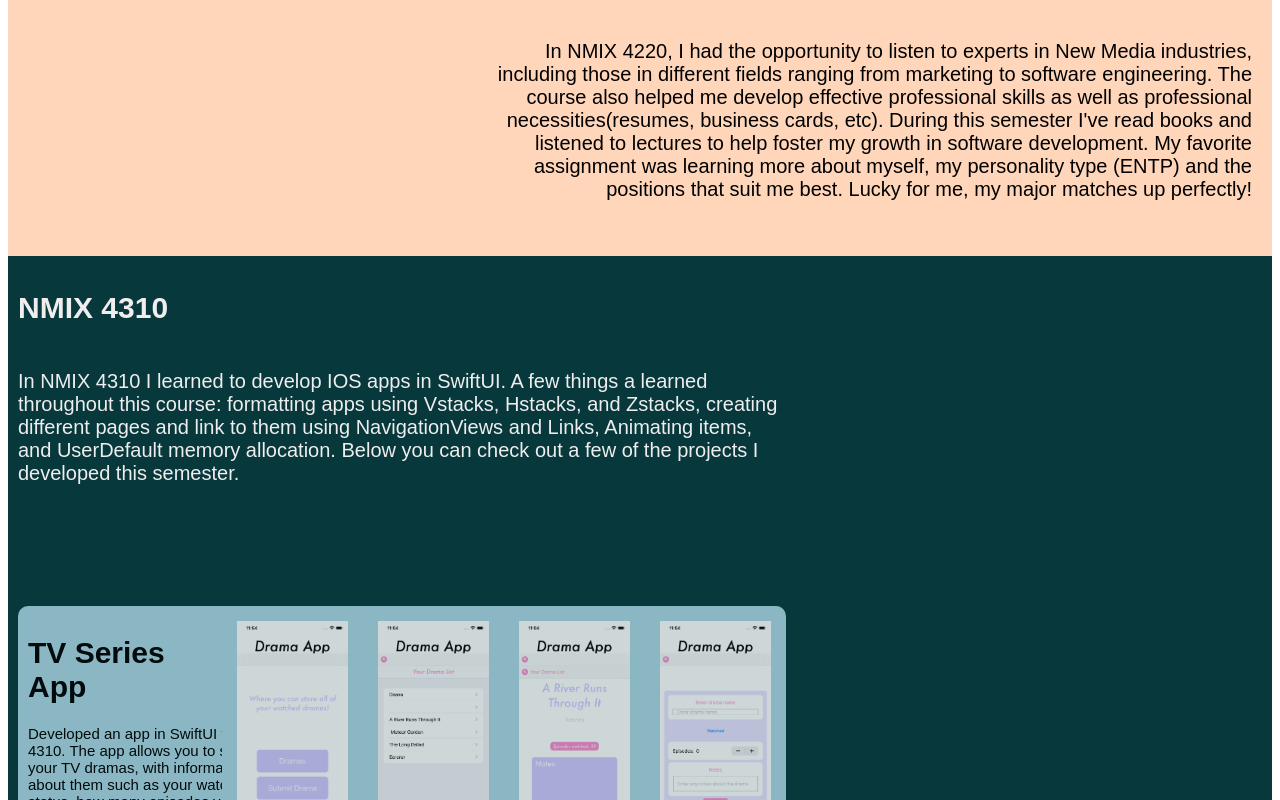
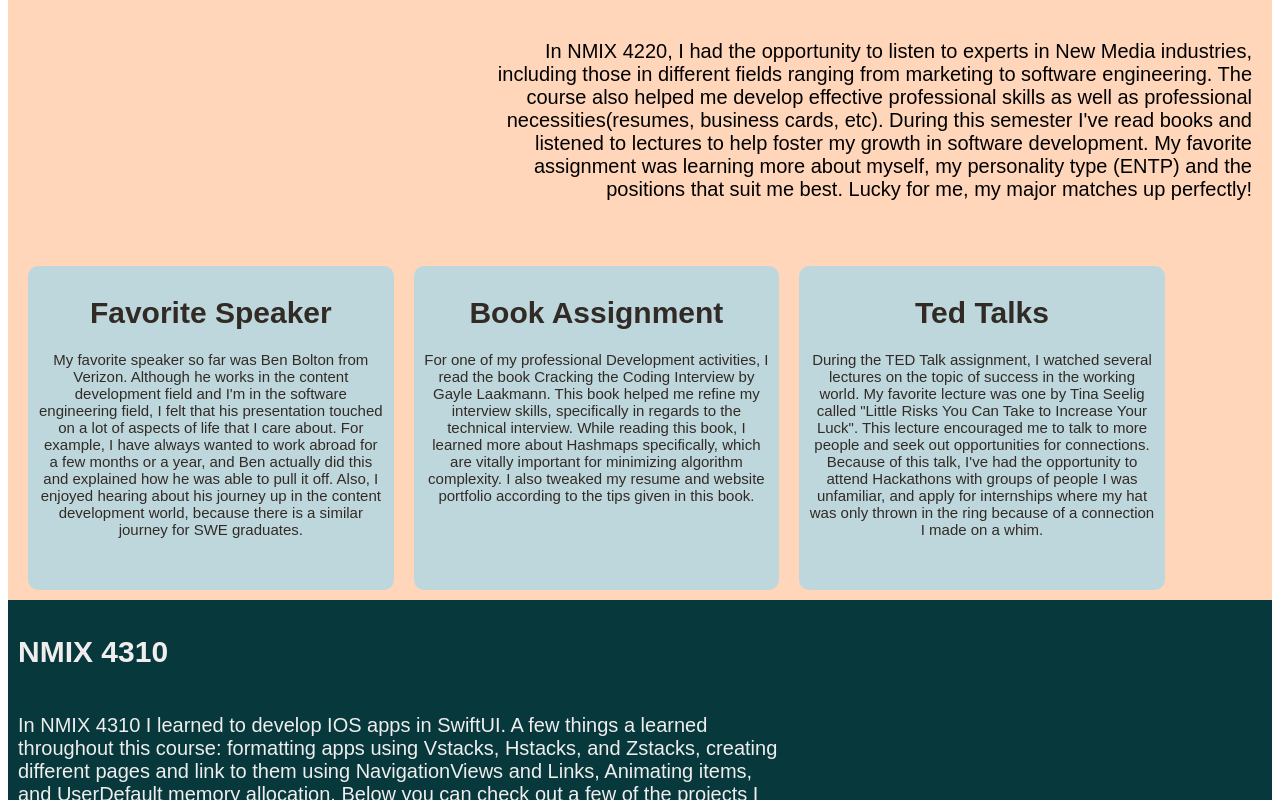
Before and after one commit to jordynful/jordynful.github.io, a React (Create React App) app: page /nmc in a window 1280 px wide. Shown: the part 555-1355 px from the top of the page. Built offline with nearby package versions, Linux system fonts and the light colour scheme; a web font is replaced by a local one.

Commit message:
added new media 4220 stuff

```diff
--- a/src/pages/Styles.css
+++ b/src/pages/Styles.css
@@ -118,7 +118,7 @@ float: left;
     background: #ffd6ba;
     overflow:auto;
     padding: 10px;
-    cursor: pointer;
+
 
 }
 
@@ -401,3 +401,62 @@ float: left;
         margin: 0em;
         width:20vw;
         }
+
+        .rop {
+            margin-top: 0em;
+            display: flex;
+            flex-direction: row;
+            align-items: center;
+        float:center;
+        align-self:center;
+
+
+        }
+
+        .proj2 {
+
+            display: flex;
+            float: center;
+            flex-direction: column;
+        background: #ADD8E6;
+            overflow: auto;
+            height: 50vh;
+            opacity: 0.8;
+            border-radius: 10px;
+            padding:10px;
+            width:27vw;
+            height:38vh;
+            text-align:center;
+            margin-right:10px;
+            margin-left:10px;
+            font-size:15px;
+
+
+
+        }
+
+        .desc3 {
+            padding: 0%;
+            top:0em;
+            margin: 0em;
+            font-size:15px;
+
+            }
+
+            .front1 {
+                font-size: 20px;
+                /* display: flex; */
+                flex-direction:column;
+                margin-top: 0vh;
+                /* left: 50%; */
+                width: 0.2rem calc((60vw - 1000px) / 2);
+                /* height: 40vh; */
+                /* opacity: 0.8; */
+                align-items: center;
+                /* text-align: right; */
+                background: #ffd6ba;
+                overflow:auto;
+                padding: 10px;
+
+
+            }
--- a/src/pages/newMedia.js
+++ b/src/pages/newMedia.js
@@ -31,6 +31,40 @@ const NewMedia = () => {
           {/* <a href='./Fulbright_Resume_April.pdf' download>My Resume</a> */}
         </div>
       </div>
+      <div class="front1">
+        <div class="rop">
+
+
+          <div class="proj2">
+            <h1 class="head1">Favorite Speaker</h1>
+            <p class="desc3">
+              My favorite speaker so far was Ben Bolton from Verizon. Although he works in the content development field
+              and I'm in the software engineering field, I felt that his presentation touched on a lot of aspects of life
+              that I care about. For example, I have always wanted to work abroad for a few months or a year, and Ben
+              actually did this and explained how he was able to pull it off. Also, I enjoyed hearing about his journey up
+              in the content development world, because there is a similar journey for SWE graduates.</p>
+          </div>
+          <div class="proj2">
+            <h1 class="head1">Book Assignment</h1>
+            <p class="desc3">
+              For one of my professional Development activities, I read the book Cracking the Coding Interview by Gayle Laakmann.
+              This book helped me refine my interview skills, specifically in regards to the technical interview. While reading this
+              book, I learned more about Hashmaps specifically, which are vitally important for minimizing algorithm complexity. I also
+              tweaked my resume and website portfolio according to the tips given in this book.</p>
+          </div>
+          <div class="proj2">
+            <h1 class="head1">Ted Talks</h1>
+            <p class="desc3">
+              During the TED Talk assignment, I watched several lectures on the topic of success
+              in the working world. My favorite lecture was one by Tina Seelig called "Little Risks You Can
+              Take to Increase Your Luck". This lecture encouraged me to talk to more people and seek out opportunities for connections. Because
+              of this talk, I've had the opportunity to attend Hackathons with groups of people I was unfamiliar, and apply for internships where
+              my hat was only thrown in the ring because of a connection I made on a whim.</p>
+          </div>
+
+
+        </div>
+      </div>
 
       <div class="frontL">
         <h2>NMIX 4310</h2>
@@ -44,6 +78,7 @@ const NewMedia = () => {
         </div>
 
       </div>
+
       <div class="green">
         <div class="ro">
 
```
Lines whose indentation alone changed are shown as unchanged.
